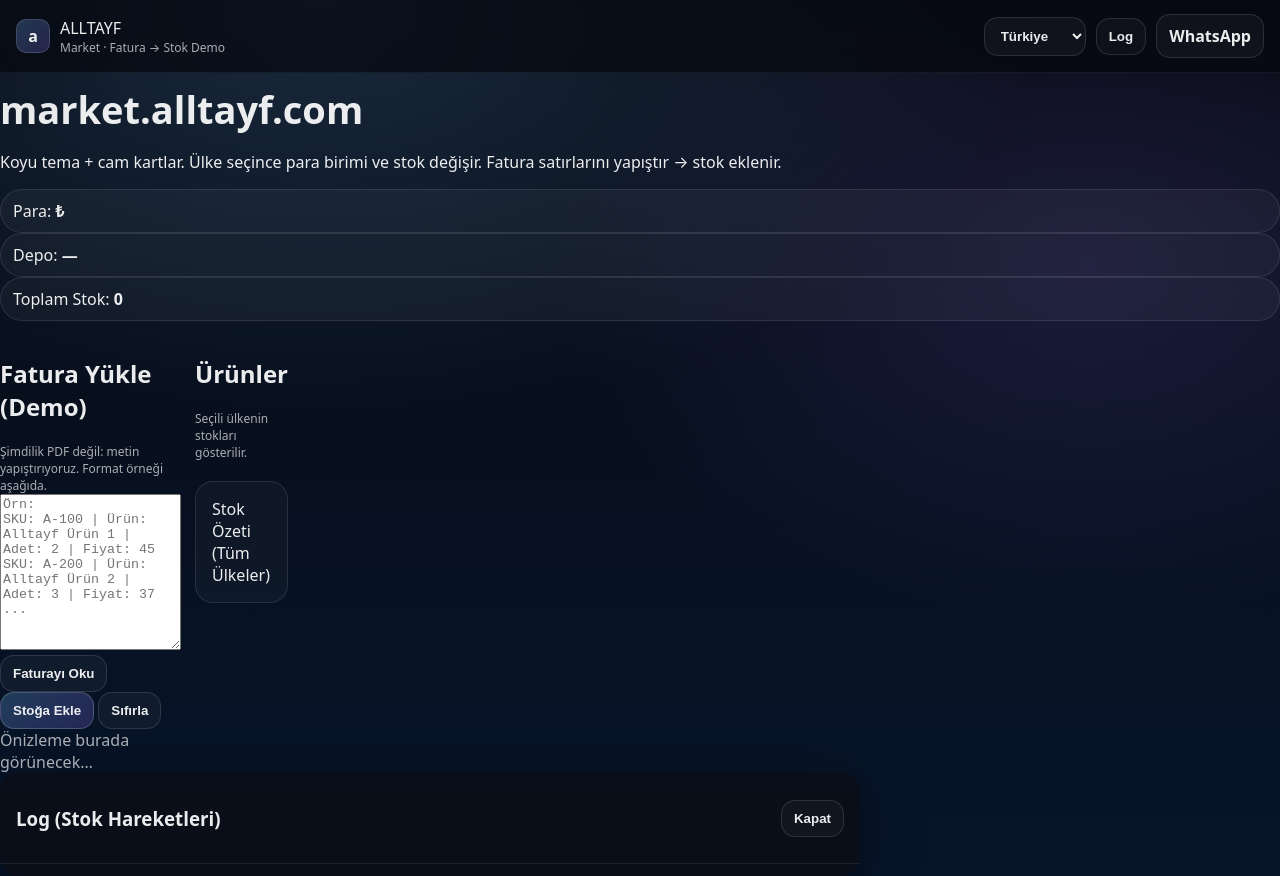
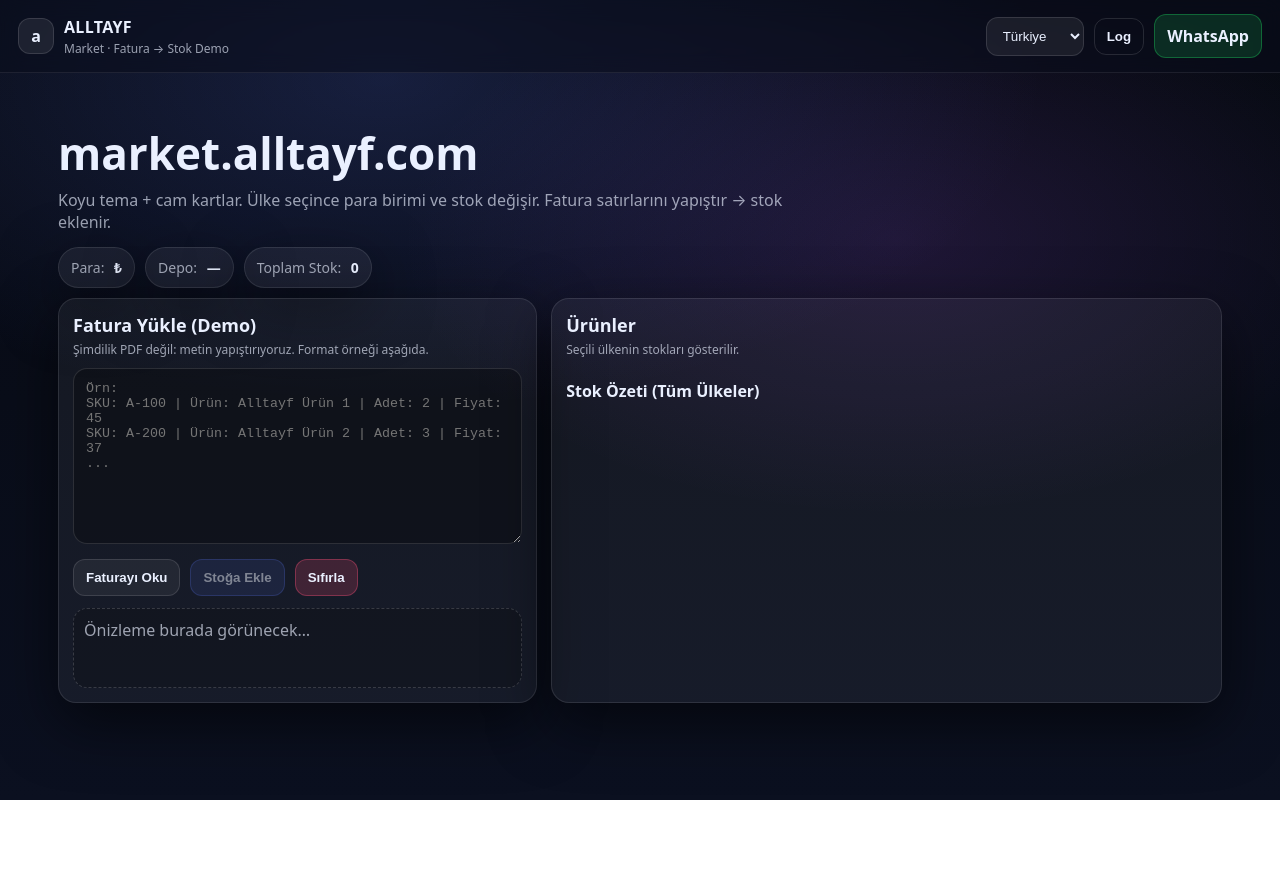
Before and after one commit to rahimkucukkabadayi-cyber/alltayfmarket.com, a plain HTML site: page index.html in a window 1280 px wide. After the commit the page ends 800 px from the top, so only its background shows below. Drawn offline with Linux system fonts and the light colour scheme.

Commit message:
Update style.css

```diff
--- a/style.css
+++ b/style.css
@@ -1,168 +1,208 @@
 :root{
-  --bg1:#070a12;
-  --bg2:#07152a;
-  --card: rgba(255,255,255,.06);
-  --stroke: rgba(255,255,255,.10);
-  --text: rgba(255,255,255,.92);
-  --muted: rgba(255,255,255,.66);
-  --shadow: 0 18px 60px rgba(0,0,0,.45);
+  --bg:#070a12;
+  --bg2:#0b1020;
+  --card:rgba(255,255,255,.06);
+  --stroke:rgba(255,255,255,.10);
+  --text:#eaf0ff;
+  --muted:rgba(234,240,255,.65);
+  --shadow: 0 20px 60px rgba(0,0,0,.55);
+  --radius:18px;
 }
 
 *{box-sizing:border-box}
+html,body{height:100%}
 body{
   margin:0;
   font-family: ui-sans-serif, system-ui, -apple-system, Segoe UI, Roboto, Arial;
   color:var(--text);
   background:
-    radial-gradient(1200px 700px at 25% 0%, rgba(110,186,255,.18), transparent 60%),
-    radial-gradient(900px 600px at 85% 30%, rgba(144,111,255,.14), transparent 60%),
-    linear-gradient(180deg, var(--bg1), var(--bg2));
-  min-height:100vh;
+    radial-gradient(1200px 600px at 30% 10%, rgba(94,122,255,.18), transparent 55%),
+    radial-gradient(900px 500px at 70% 30%, rgba(176,90,255,.14), transparent 55%),
+    linear-gradient(180deg, var(--bg), var(--bg2));
 }
 
-.wrap{max-width:1200px;margin:0 auto;padding:22px 16px 40px}
-
 .topbar{
-  position:sticky;top:0;z-index:10;
-  display:flex;align-items:center;justify-content:space-between;
-  padding:14px 16px;
-  background: rgba(5,8,15,.68);
-  backdrop-filter: blur(14px);
-  border-bottom:1px solid rgba(255,255,255,.06);
+  position:sticky; top:0; z-index:10;
+  display:flex; align-items:center; justify-content:space-between;
+  padding:14px 18px;
+  backdrop-filter: blur(10px);
+  background: rgba(10,14,28,.55);
+  border-bottom:1px solid rgba(255,255,255,.08);
 }
 
-.brand{display:flex;gap:10px;align-items:center}
+.brand{display:flex; gap:10px; align-items:center}
 .logo{
-  width:34px;height:34px;border-radius:10px;
-  display:grid;place-items:center;
-  font-weight:800;
-  background: linear-gradient(135deg, rgba(110,186,255,.25), rgba(144,111,255,.22));
-  border:1px solid rgba(255,255,255,.14);
+  width:36px; height:36px; border-radius:12px;
+  background: rgba(255,255,255,.08);
+  border:1px solid rgba(255,255,255,.12);
+  display:grid; place-items:center;
+  font-weight:700;
+}
+.brand-title{font-weight:800; letter-spacing:.3px}
+.brand-sub{font-size:12px; color:var(--muted); margin-top:2px}
+
+.controls{display:flex; gap:10px; align-items:center}
+.select{
+  background: rgba(255,255,255,.07);
+  color: var(--text);
+  border:1px solid rgba(255,255,255,.12);
+  border-radius:12px;
+  padding:10px 12px;
+  outline:none;
+}
+
+.container{max-width:1200px; margin:0 auto; padding:20px 18px 60px}
+.hero{padding:20px 0 10px}
+.hero h1{font-size:44px; margin:10px 0 6px}
+.hero p{max-width:760px; color:var(--muted); margin:0 0 14px}
+
+.pills{display:flex; gap:10px; flex-wrap:wrap}
+.pill{
+  padding:10px 12px; border-radius:999px;
+  background: rgba(255,255,255,.06);
+  border:1px solid rgba(255,255,255,.10);
+  box-shadow: var(--shadow);
+  font-size:14px;
+}
+.pill span{color:var(--muted); margin-right:6px}
+
+.grid{
+  display:grid;
+  grid-template-columns: 1fr 1.4fr;
+  gap:14px;
+}
+@media (max-width: 980px){ .grid{grid-template-columns:1fr} }
+
+.panel{
+  background: rgba(255,255,255,.05);
+  border:1px solid rgba(255,255,255,.10);
+  border-radius: var(--radius);
+  padding:14px;
   box-shadow: var(--shadow);
 }
-.brand-name{font-weight:900;letter-spacing:.6px}
-.brand-sub{font-size:12px;color:var(--muted)}
+.panel-head{display:flex; flex-direction:column; gap:4px; margin-bottom:10px}
+.panel h2{margin:0; font-size:18px}
+.small{font-size:12px}
+.muted{color:var(--muted)}
 
-.controls{display:flex;gap:10px;align-items:center}
-
-select,.btn{
+.textarea{
+  width:100%;
   border-radius:14px;
   border:1px solid rgba(255,255,255,.12);
+  background: rgba(0,0,0,.28);
+  color: var(--text);
+  padding:12px;
+  outline:none;
+  resize: vertical;
+}
+.panel-actions{display:flex; gap:10px; margin-top:10px; flex-wrap:wrap}
+
+.btn{
   padding:10px 12px;
-  font-weight:700;
-  color:var(--text);
-  background: rgba(255,255,255,.04);
+  border-radius:12px;
+  border:1px solid rgba(255,255,255,.12);
+  background: rgba(255,255,255,.06);
+  color: var(--text);
+  cursor:pointer;
+  text-decoration:none;
+  display:inline-flex; align-items:center; justify-content:center;
+  font-weight:600;
+}
+.btn:hover{background: rgba(255,255,255,.10)}
+.btn.primary{background: rgba(94,122,255,.22); border-color: rgba(94,122,255,.45)}
+.btn.primary:hover{background: rgba(94,122,255,.28)}
+.btn.danger{background: rgba(255,80,120,.18); border-color: rgba(255,80,120,.35)}
+.btn.ghost{background: transparent}
+.btn.wa{background: rgba(30,215,96,.16); border-color: rgba(30,215,96,.35)}
+.btn:disabled{opacity:.5; cursor:not-allowed}
+
+.preview{
+  margin-top:12px;
+  border-radius:14px;
+  border:1px dashed rgba(255,255,255,.16);
+  background: rgba(0,0,0,.18);
+  padding:10px;
+  min-height:80px;
 }
 
-.btn{cursor:pointer;text-decoration:none;display:inline-flex;align-items:center;justify-content:center}
-.btn.primary{
-  background: linear-gradient(135deg, rgba(110,186,255,.25), rgba(144,111,255,.22));
-  border-color: rgba(255,255,255,.18);
+.cards{
+  display:grid;
+  grid-template-columns: repeat(3, minmax(0, 1fr));
+  gap:12px;
 }
-.btn.ghost{background: rgba(255,255,255,.03)}
+@media (max-width: 980px){ .cards{grid-template-columns: repeat(2, minmax(0, 1fr));} }
+@media (max-width: 560px){ .cards{grid-template-columns: 1fr;} }
 
-.hero h1{margin:10px 0 6px;font-size:38px}
-.muted{color:var(--muted)}
-.small{font-size:12px}
+.card{
+  border-radius: var(--radius);
+  border:1px solid rgba(255,255,255,.10);
+  background:
+    radial-gradient(250px 140px at 20% 20%, rgba(120,160,255,.14), transparent 60%),
+    radial-gradient(220px 160px at 80% 30%, rgba(190,120,255,.12), transparent 60%),
+    rgba(255,255,255,.05);
+  padding:12px;
+  box-shadow: var(--shadow);
+}
+.thumb{
+  height:120px;
+  border-radius:14px;
+  border:1px solid rgba(255,255,255,.08);
+  background: linear-gradient(135deg, rgba(255,255,255,.08), rgba(0,0,0,.10));
+  margin-bottom:10px;
+}
+.badges{display:flex; gap:8px; margin-bottom:8px; flex-wrap:wrap}
+.badge{
+  padding:6px 10px;
+  border-radius:999px;
+  border:1px solid rgba(255,255,255,.10);
+  background: rgba(0,0,0,.18);
+  font-size:12px;
+}
+.badge.ok{border-color: rgba(80,255,170,.22)}
+.badge.no{border-color: rgba(255,80,120,.22)}
+.title{font-weight:800; font-size:16px; margin:0 0 6px}
+.meta{display:flex; gap:12px; color:var(--muted); font-size:13px; margin-bottom:10px}
+.card-actions{display:flex; gap:10px}
+.card-actions .btn{flex:1}
 
-.meta{display:flex;gap:10px;flex-wrap:wrap;margin-top:14px}
-.pill{
-  padding:10px 12px;border-radius:999px;
+.summary{margin-top:12px}
+.summary-title{font-weight:700; margin:8px 0}
+.chips{display:flex; gap:10px; flex-wrap:wrap}
+.chip{
+  padding:8px 10px;
+  border-radius:999px;
+  background: rgba(255,255,255,.06);
   border:1px solid rgba(255,255,255,.10);
-  background: rgba(255,255,255,.04);
+  font-size:13px;
 }
 
-.grid{
-  margin-top:16px;
-  display:grid;
-  grid-template-columns: repeat(12, 1fr);
-  gap:14px;
-}
-
-.card{
-  grid-column: span 4;
-  border-radius:18px;
-  background: rgba(255,255,255,.05);
-  border:1px solid rgba(255,255,255,.10);
-  box-shadow: 0 18px 55px rgba(0,0,0,.35);
+/* Modal */
+.modal{position:fixed; inset:0; display:none}
+.modal[aria-hidden="false"]{display:block}
+.modal-backdrop{position:absolute; inset:0; background: rgba(0,0,0,.55)}
+.modal-card{
+  position:relative;
+  width:min(900px, calc(100% - 24px));
+  margin:60px auto;
+  background: rgba(10,14,28,.92);
+  border:1px solid rgba(255,255,255,.12);
+  border-radius: var(--radius);
+  box-shadow: var(--shadow);
   overflow:hidden;
 }
-
-.card-inner{padding:14px}
-.badges{display:flex;gap:8px;flex-wrap:wrap;margin-bottom:10px}
-.badge{
-  font-size:12px;
-  padding:6px 10px;
-  border-radius:999px;
-  border:1px solid rgba(255,255,255,.12);
-  background: rgba(255,255,255,.04);
+.modal-head{
+  display:flex; align-items:center; justify-content:space-between;
+  padding:12px 14px;
+  border-bottom:1px solid rgba(255,255,255,.10);
 }
-
-.thumb{
-  width:100%;
-  height:120px;
+.modal-head h3{margin:0; font-size:16px}
+.orders{padding:12px 14px; max-height:60vh; overflow:auto}
+.order{
+  padding:10px;
   border-radius:14px;
   border:1px solid rgba(255,255,255,.10);
-  background:
-    radial-gradient(260px 160px at 30% 20%, rgba(110,186,255,.22), transparent 60%),
-    radial-gradient(260px 180px at 75% 35%, rgba(144,111,255,.18), transparent 60%),
-    rgba(255,255,255,.03);
+  background: rgba(255,255,255,.05);
+  margin-bottom:10px;
 }
-
-.title{font-size:18px;font-weight:900;margin:10px 0 6px}
-.kv{display:flex;gap:14px;flex-wrap:wrap;color:var(--muted);font-size:13px}
-.kv b{color:var(--text)}
-.actions{display:flex;gap:10px;margin-top:12px}
-
-.summary{
-  margin-top:20px;
-  padding:16px;
-  border-radius:18px;
-  border:1px solid rgba(255,255,255,.10);
-  background: rgba(255,255,255,.03);
-}
-.summary h2{margin:0 0 10px;font-size:18px}
-.summary-row{display:flex;gap:10px;flex-wrap:wrap}
-.chip{
-  padding:10px 12px;border-radius:999px;
-  border:1px solid rgba(255,255,255,.10);
-  background: rgba(255,255,255,.04);
-  font-weight:800;
-}
-
-.modal{
-  border:none;padding:0;
-  width:min(860px, 94vw);
-  border-radius:18px;
-  background: rgba(10,14,24,.92);
-  color:var(--text);
-  box-shadow: var(--shadow);
-}
-.modal::backdrop{background: rgba(0,0,0,.55)}
-.modal-inner{margin:0}
-.modal-head,.modal-foot{
-  padding:14px 16px;
-  border-bottom:1px solid rgba(255,255,255,.08);
-  display:flex;justify-content:space-between;align-items:center;
-}
-.modal-foot{border-bottom:none;border-top:1px solid rgba(255,255,255,.08);justify-content:flex-end;gap:10px}
-.modal-body{padding:14px 16px}
-.orders{margin-top:12px;display:flex;flex-direction:column;gap:10px}
-.order{
-  padding:12px;border-radius:14px;
-  border:1px solid rgba(255,255,255,.10);
-  background: rgba(255,255,255,.04);
-  display:flex;justify-content:space-between;gap:10px;align-items:center;
-}
-.order .left{display:flex;flex-direction:column;gap:2px}
-.order .id{font-weight:900}
-.order .sub{color:var(--muted);font-size:12px}
-
-.sr-only{
-  position:absolute!important;width:1px;height:1px;
-  padding:0;margin:-1px;overflow:hidden;clip:rect(0,0,0,0);
-  white-space:nowrap;border:0;
-}
-
-@media (max-width: 920px){ .card{grid-column:span 6} }
-@media (max-width: 620px){ .card{grid-column:span 12} .hero h1{font-size:32px} }
+.order .row{display:flex; gap:10px; flex-wrap:wrap; color:var(--muted); font-size:13px}
+.order b{color:var(--text)}
```
